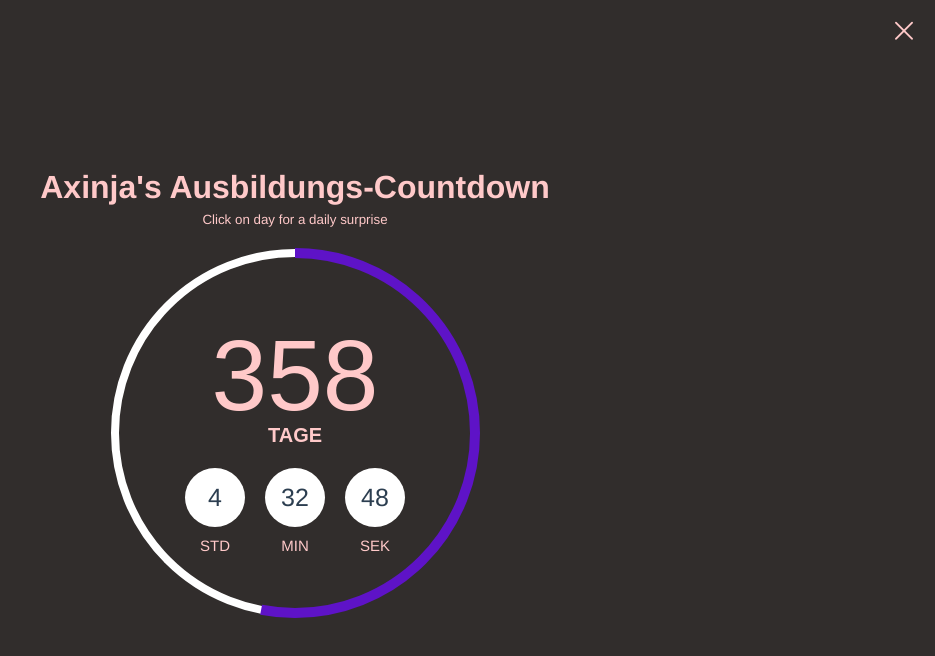
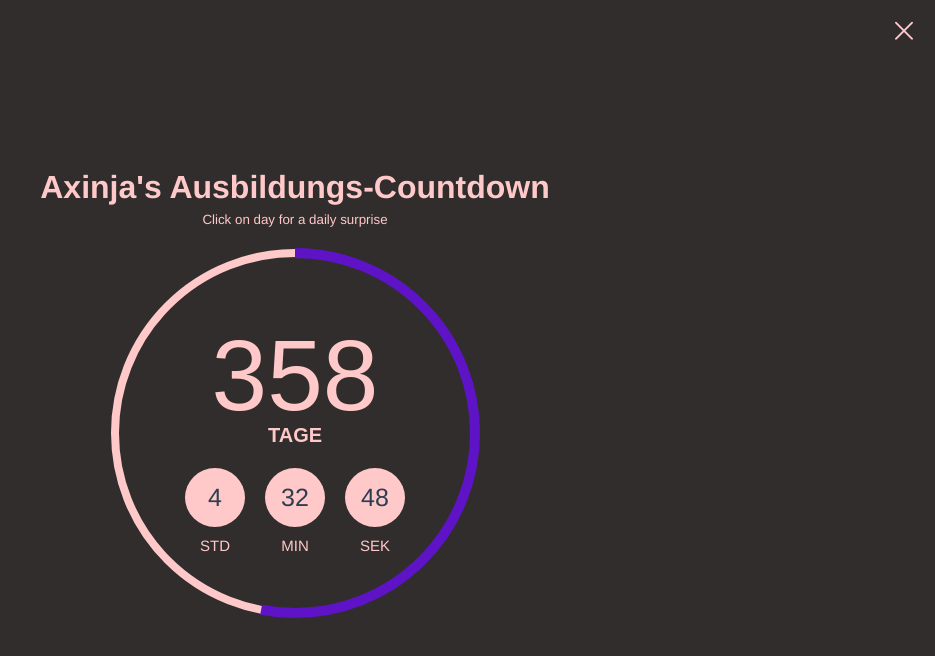
Before and after one commit to FrederikS/atimer, a Vue app: page / in a window 1280 px wide. Shown: the top 656 px of the page, without its empty margins (345-1280 px from the left). Built offline with nearby package versions, Linux system fonts and the light colour scheme.

Commit message:
changed colors

```diff
--- a/src/components/Countdown.vue
+++ b/src/components/Countdown.vue
@@ -119,7 +119,7 @@ export default class Countdown extends Vue {
 .details .value {
   color: #2c3e50;
   width: 30px;
-  background-color: white;
+  background-color: #ffc9c9;
   padding: 15px;
   margin: 10px;
   border-radius: 50%;
--- a/src/components/ProgressCircle.vue
+++ b/src/components/ProgressCircle.vue
@@ -2,7 +2,7 @@
   <div class="pcircle">
     <svg class="progress" :width="width" :height="width">
       <circle
-        stroke="white"
+        stroke="#ffc9c9"
         :stroke-width="strokeWidth - 2"
         :stroke-dasharray="circumference"
         fill="transparent"
```
